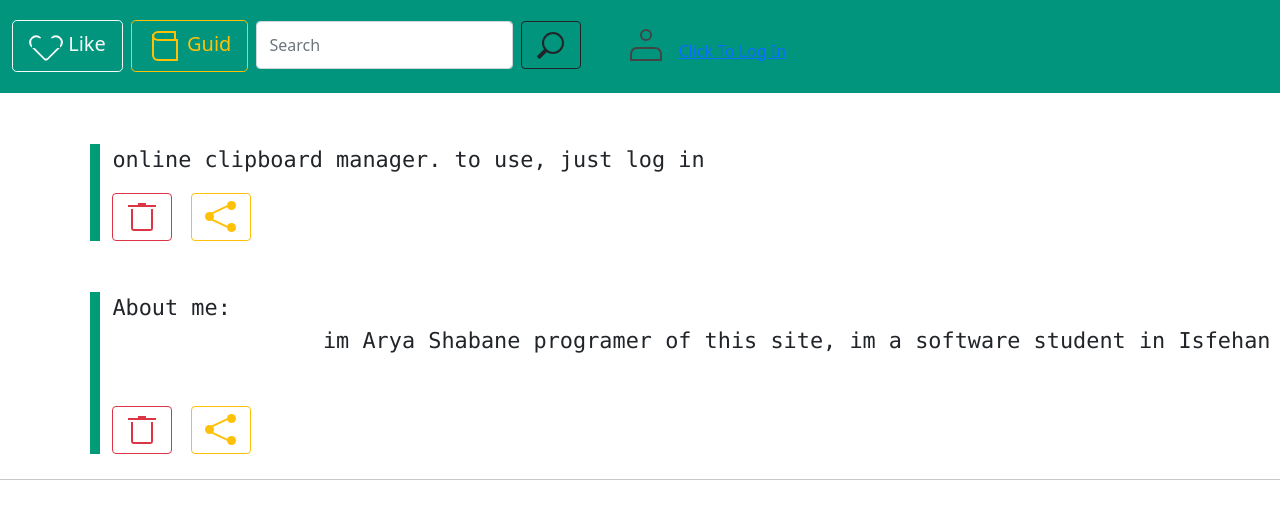
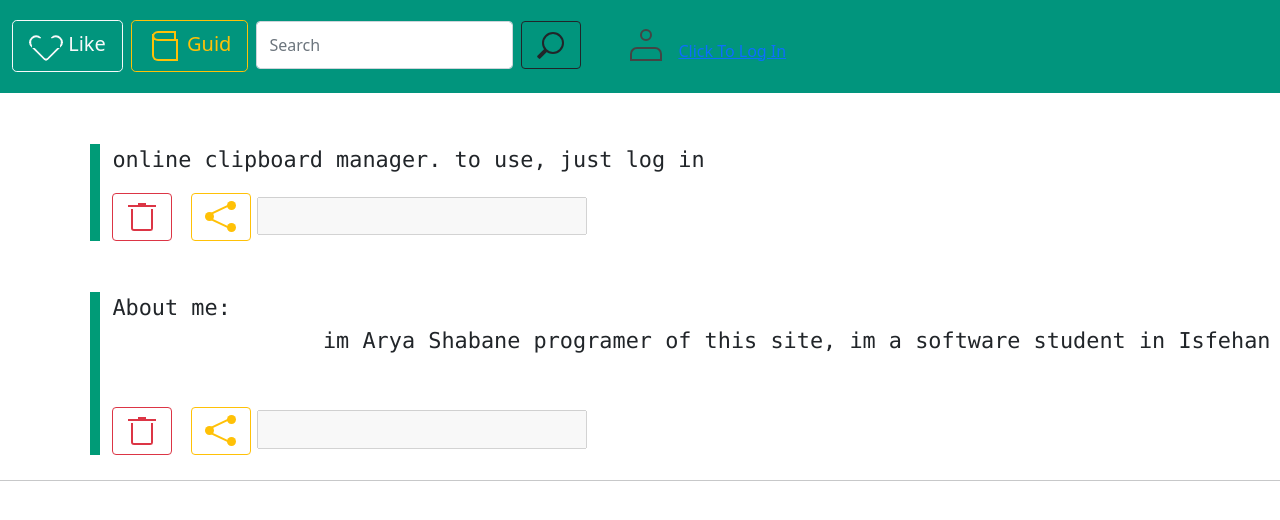
Before and after one commit to shabane/django_pastebin, a Django app: page / in a window 1280 px wide. Shown: the top 520 px of the page. Run offline with Django 3.2, Linux system fonts and the light colour scheme; some libraries are stand-ins or nearby versions.

Commit message:
index hade some changes to be use for link a text

```diff
--- a/clipboard/templates/index.html
+++ b/clipboard/templates/index.html
@@ -70,9 +70,11 @@
             <!-- </button> -->
 
 
-            <button style="margin-left: 1%;" type="submit" class="btn btn-outline-warning">
+            <a href="/action/share?id={{ texts.id }}" style="margin-left: 1%;" type="submit" class="btn btn-outline-warning">
                 <span class="icono-share"></span>
-            </button>
+            </a>
+            <input disabled type="text" class="form-text" style="visibility: {{ visable }};" value="{{ link }}">
+
             </form>
         </div>
         {% endfor %}
```
